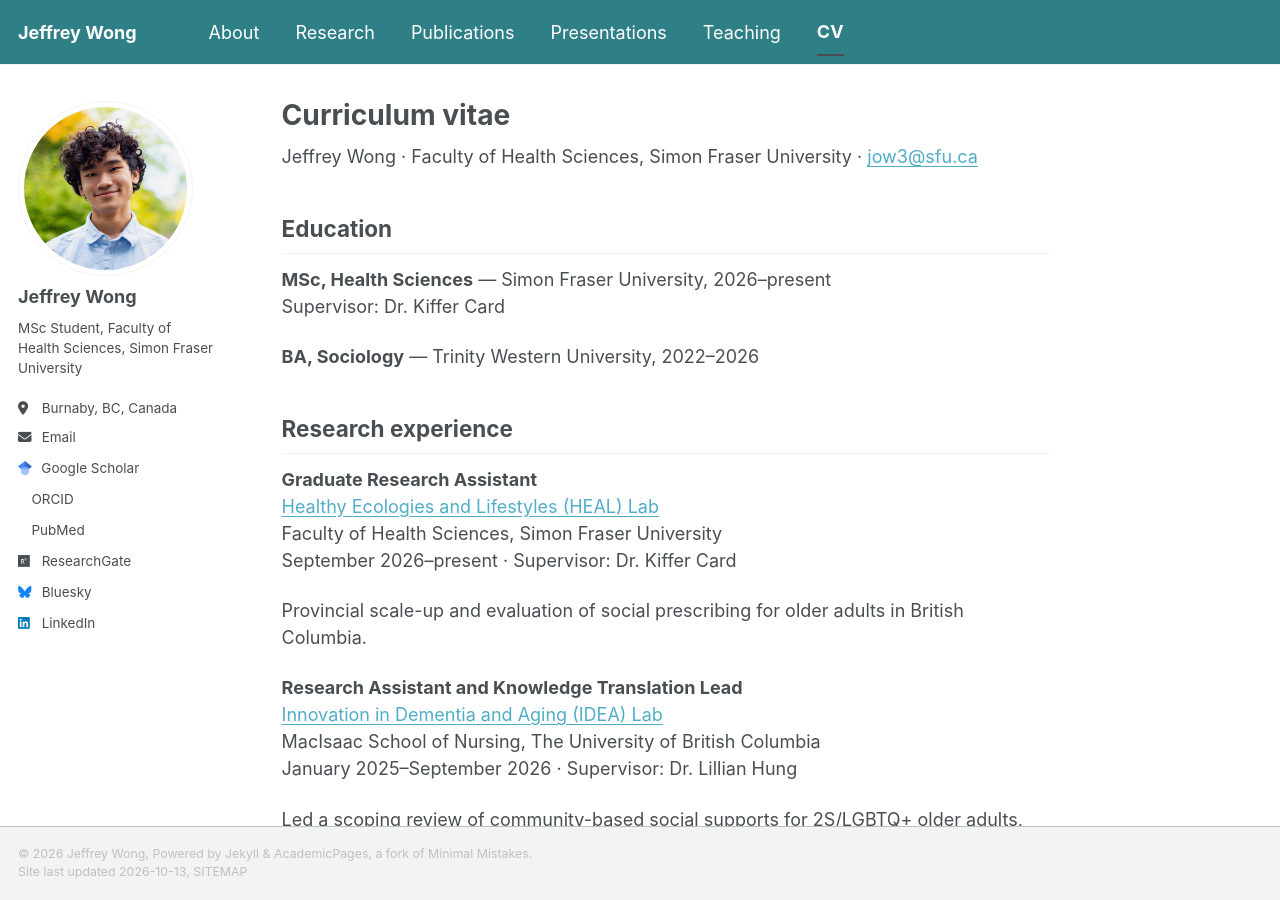
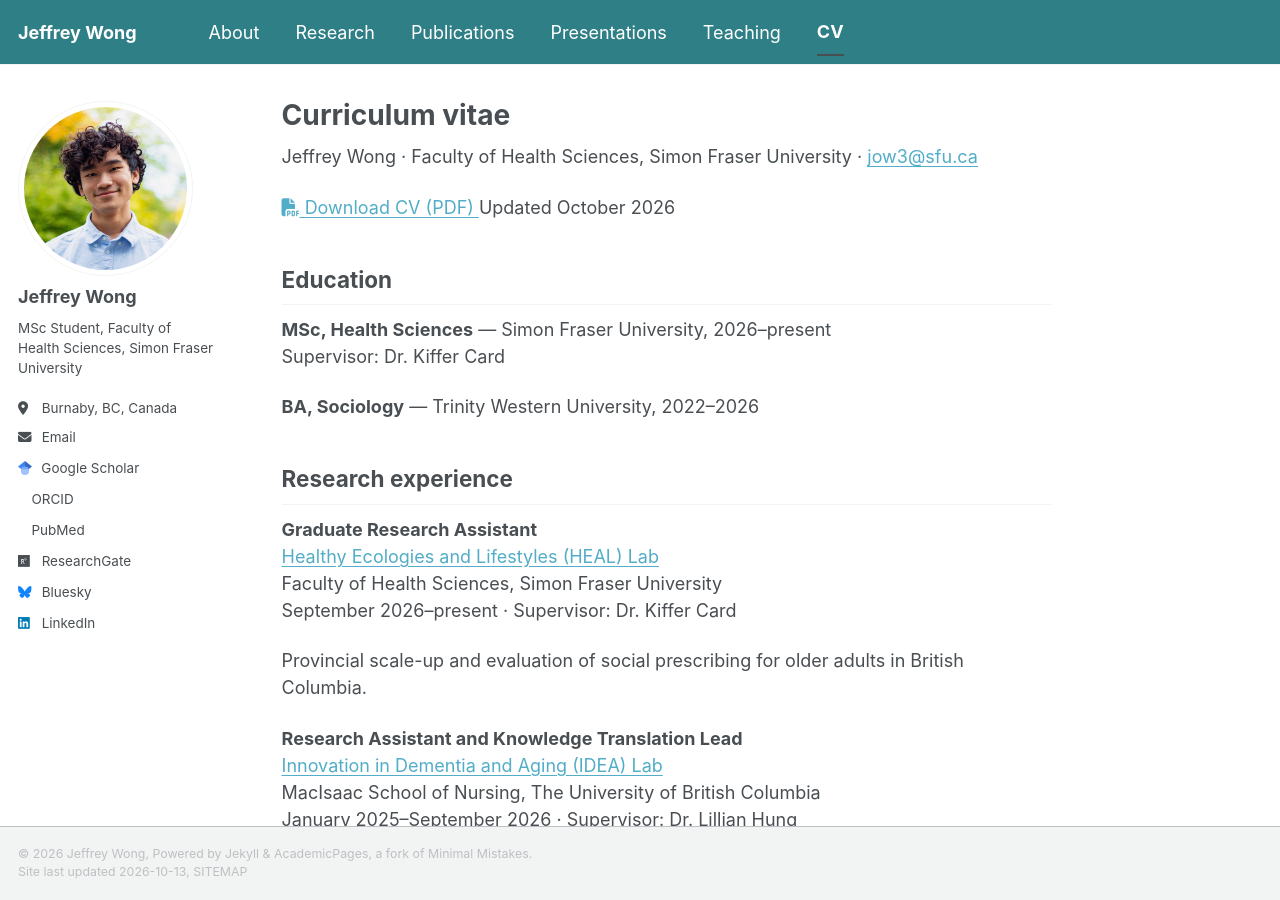
Before and after one commit to itsjeffreywong/itsjeffreywong.github.io, a Jekyll site: the page built from _pages/cv.md, in a window 1280 px wide and 900 px high. Built offline with Jekyll 4.4.1, drawn with Linux system fonts in a browser that asks for light colours; a style sheet for code colours, icons or effects is not loaded.

Commit message:
Update cv.md

```diff
--- a/_pages/cv.md
+++ b/_pages/cv.md
@@ -6,6 +6,16 @@ description: "Education, research experience, teaching, practice, and academic s
 ---
 
 Jeffrey Wong · Faculty of Health Sciences, Simon Fraser University · [jow3@sfu.ca](mailto:jow3@sfu.ca)
+<p class="cv-download">
+  <a href="{{ '/files/WongCV.pdf' | relative_url }}"
+     class="cv-download-button"
+     target="_blank"
+     rel="noopener">
+    <i class="fas fa-file-pdf" aria-hidden="true"></i>
+    Download CV (PDF)
+  </a>
+  <span class="cv-updated">Updated October 2026</span>
+</p>
 
 ## Education
 
```
